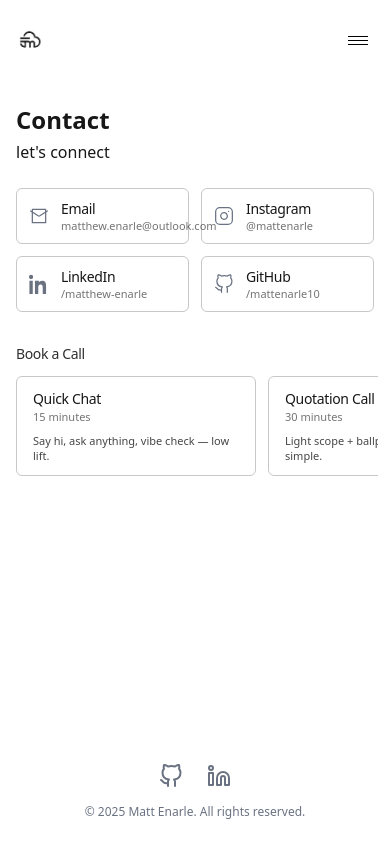
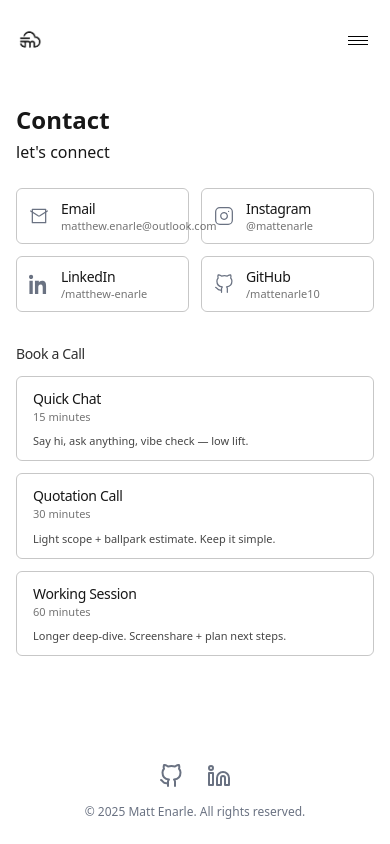
Before and after one commit to mattenarle10/matt-portfolio-v2, a Next.js app: page /contact in a window 390 px wide. Built offline with nearby package versions, Linux system fonts and the light colour scheme.

Commit message:
chore: stacked the options for call on mobile

```diff
--- a/src/components/contact/cal.tsx
+++ b/src/components/contact/cal.tsx
@@ -43,14 +43,14 @@ export default function CalInline() {
       {!active ? (
         <div className="w-full">
           <div className="mb-3 text-sm md:text-base font-medium tracking-tight opacity-90">Book a Call</div>
-          <div className="-mx-1 overflow-x-auto">
-            <div className="px-1 flex gap-3 md:gap-4">
+          <div className="-mx-1">
+            <div className="px-1 grid grid-cols-1 md:grid-cols-3 gap-3 md:gap-4">
               {EVENTS.map((e) => (
                 <button
                   key={e.key}
                   type="button"
                   onClick={() => setActive(e)}
-                  className="group min-w-[240px] md:min-w-0 md:flex-1 text-left rounded-md border card-border px-4 py-3 md:px-5 md:py-4 transition-transform transition-colors duration-300 hover:translate-x-0.5 hover:bg-black/5 dark:hover:bg-white/5 hover:shadow-sm focus:outline-none focus:ring-0"
+                  className="group w-full text-left rounded-md border card-border px-4 py-3 md:px-5 md:py-4 transition-transform transition-colors duration-300 hover:translate-x-0.5 hover:bg-black/5 dark:hover:bg-white/5 hover:shadow-sm focus:outline-none focus:ring-0"
                 >
                   <div className="flex items-start justify-between gap-3">
                     <div className="flex flex-col">
```
